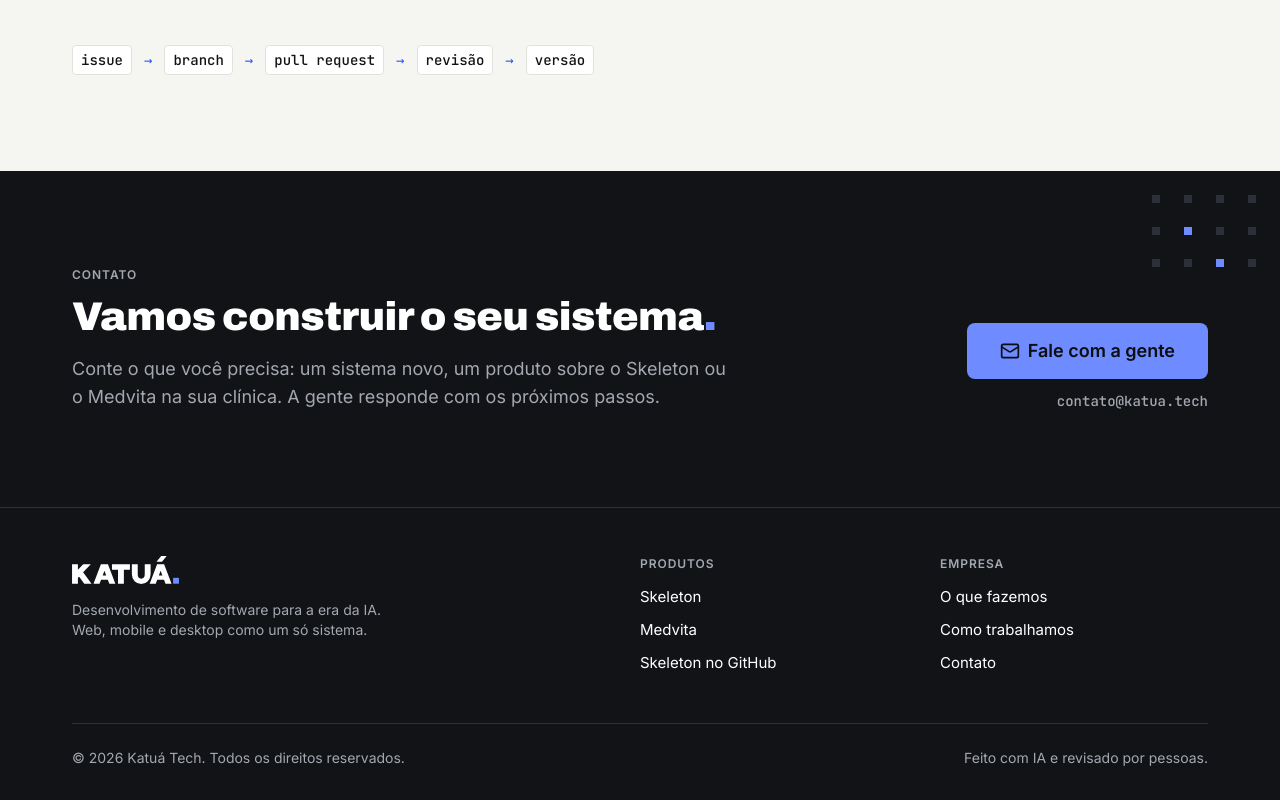
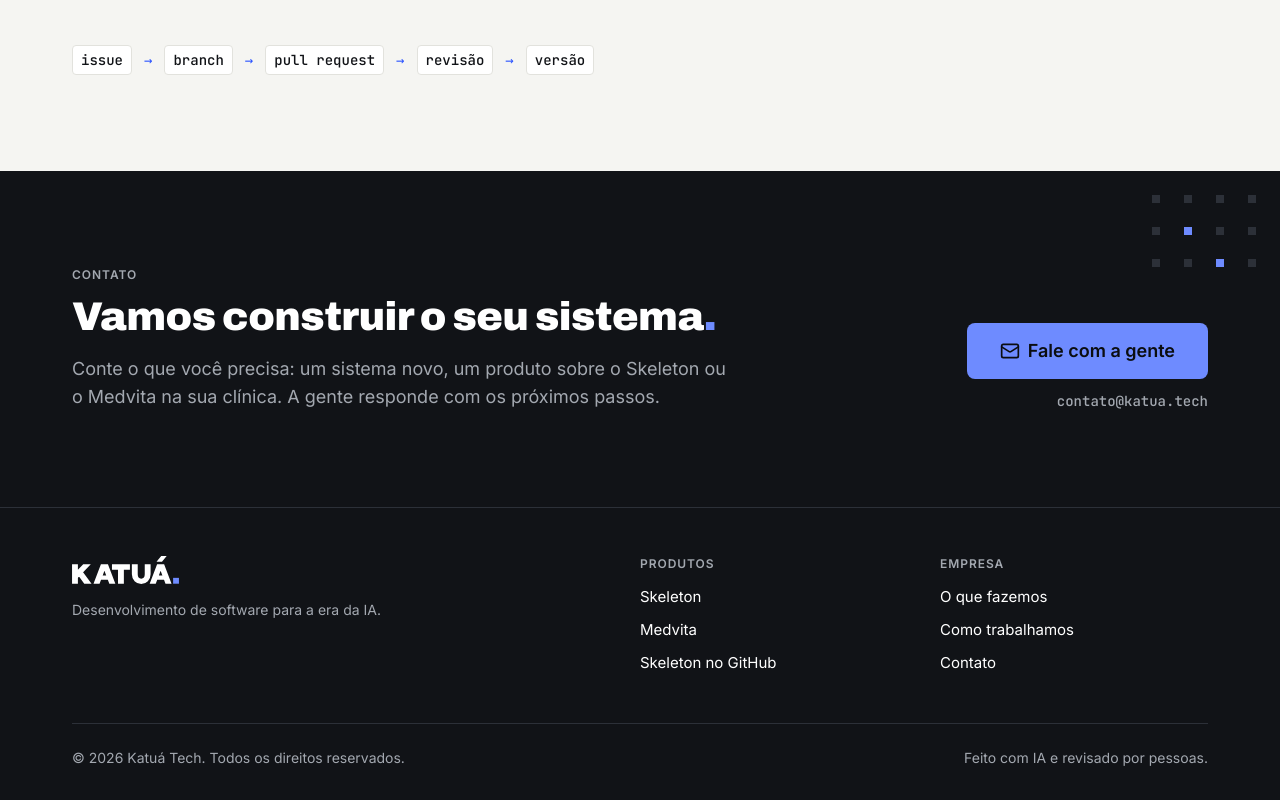
Before and after one commit to alaorneto/katua-site, a plain HTML site: page index.html in a window 1280 px wide. Shown: the part 3587-4387 px from the top of the page. Drawn offline with Linux system fonts and the light colour scheme.

Commit message:
fix: retirar frase do rodapé
Co-Authored-By: Claude Opus 5.5 <noreply@anthropic.com>
Refs: #2

```diff
--- a/index.html
+++ b/index.html
@@ -506,7 +506,7 @@
         <div class="footer-grid">
           <div class="footer-brand">
             <svg class="kt-logo" height="28" width="107" role="img" aria-label="KATUÁ."><use href="#logo"/></svg>
-            <p>Desenvolvimento de software para a era da IA. Web, mobile e desktop como um só sistema.</p>
+            <p>Desenvolvimento de software para a era da IA.</p>
           </div>
           <nav class="footer-col" aria-labelledby="rodape-produtos">
             <h2 id="rodape-produtos">Produtos</h2>
```
